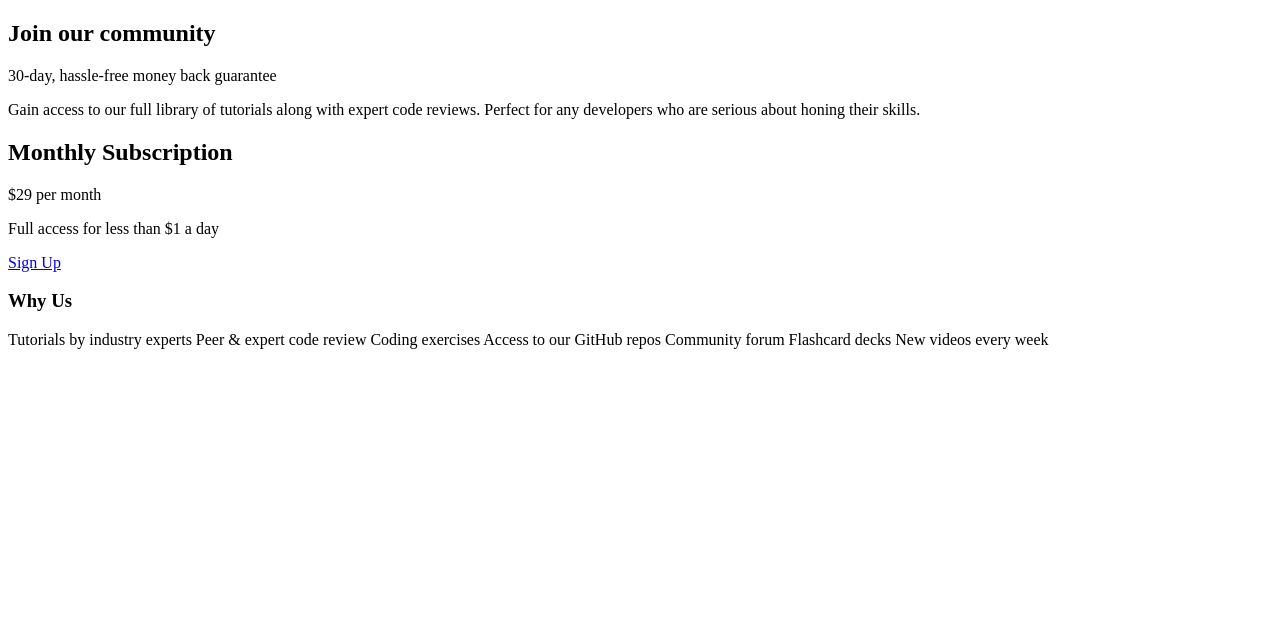
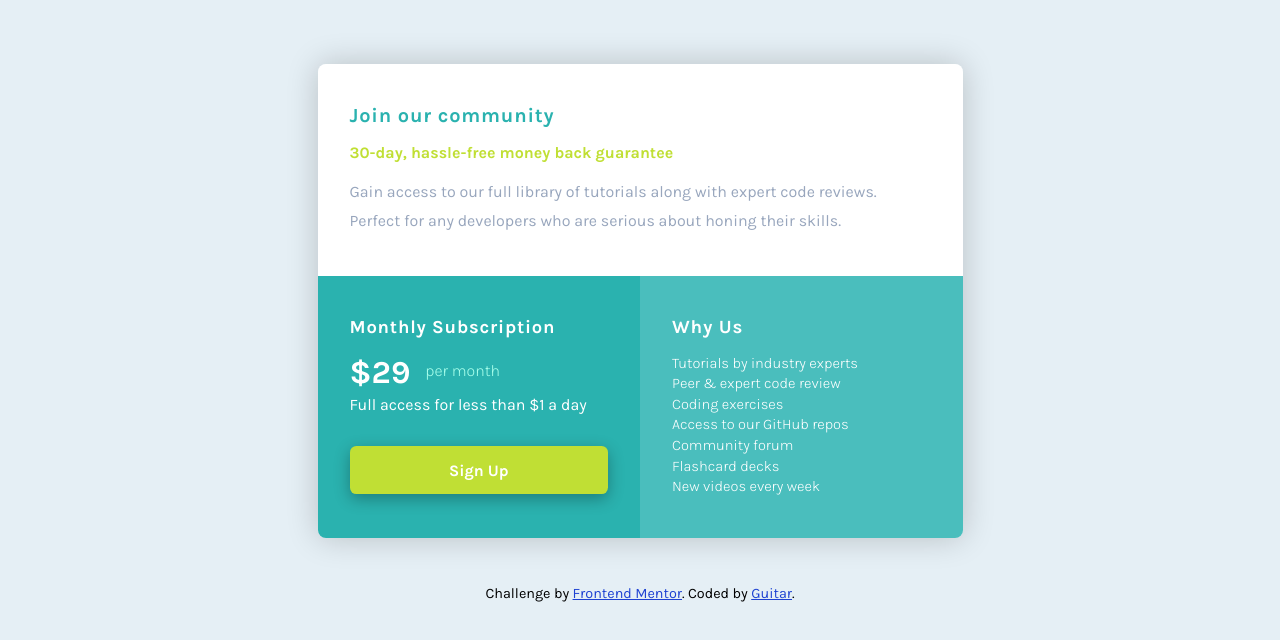
Before and after one commit to TTAR007/Single-price-grid, a plain HTML site: page index.html in a window 1280 px wide. Drawn offline with Linux system fonts and the light colour scheme; a web font is replaced by a local one.

Commit message:
Finished

```diff
--- a/index.html
+++ b/index.html
@@ -6,6 +6,7 @@
 
   <link rel="icon" type="image/png" sizes="32x32" href="./images/favicon-32x32.png">
   <link rel="stylesheet" href="main.css">
+  <link rel="stylesheet" href="media.css">
 
   <title>Frontend Mentor | Single Price Grid Component</title>
 </head>
@@ -14,8 +15,8 @@
   <main>
     <article class="community_box">
       <h1>Join our community</h1>
-      <p>30-day, hassle-free money back guarantee</p>
-      <p>
+      <p class="community_sub-head">30-day, hassle-free money back guarantee</p>
+      <p class="community_description">
         Gain access to our full library of tutorials along with expert code reviews.
         Perfect for any developers who are serious about honing their skills.
       </p>
@@ -23,30 +24,30 @@
 
     <article class="subscription_box">
       <h2>Monthly Subscription</h2>
-      <p><span>&dollar;29</span> per month</p>
+      <p class="subscription_price"><span>&dollar;29</span> per month</p>
       <p>Full access for less than &dollar;1 a day</p>
       <a class="sign-up_button" href="#">Sign Up</a>
     </article>
 
     <article class="why-us_box">
       <h3>Why Us</h3>
-      <p>
-        Tutorials by industry experts
-        Peer &amp; expert code review
-        Coding exercises
-        Access to our GitHub repos
-        Community forum
-        Flashcard decks
-        New videos every week
+      <p class="why-us_description">
+        <span>Tutorials by industry experts</span>
+        <span>Peer &amp; expert code review</span>
+        <span>Coding exercises</span>
+        <span>Access to our GitHub repos</span>
+        <span>Community forum</span>
+        <span>Flashcard decks</span>
+        <span>New videos every week</span>
       </p>
     </article>
   </main>
 
-  <!-- <footer>
+  <footer>
     <p class="attribution">
       Challenge by <a href="https://www.frontendmentor.io?ref=challenge" target="_blank">Frontend Mentor</a>.
       Coded by <a href="https://www.frontendmentor.io/profile/TTAR007" target="_blank">Guitar</a>.
     </p>
-  </footer> -->
+  </footer>
 </body>
 </html>
--- a/main.css
+++ b/main.css
@@ -1,4 +1,143 @@
 @import url('https://fonts.googleapis.com/css2?family=Barlow+Semi+Condensed:ital,wght@0,100;0,200;0,300;0,400;0,500;0,600;0,700;0,800;0,900;1,100;1,200;1,300;1,400;1,500;1,600;1,700;1,800;1,900&family=Big+Shoulders:opsz,wght@10..72,100..900&family=DM+Sans:ital,opsz,wght@0,9..40,100..1000;1,9..40,100..1000&family=Figtree:ital,wght@0,300..900;1,300..900&family=Fraunces:ital,opsz,wght@0,9..144,100..900;1,9..144,100..900&family=Hanken+Grotesk:ital,wght@0,100..900;1,100..900&family=Inter:ital,opsz,wght@0,14..32,100..900;1,14..32,100..900&family=Karla:ital,wght@0,200..800;1,200..800&family=Kumbh+Sans:wght@100..900&family=Lato:ital,wght@0,100;0,300;0,400;0,700;0,900;1,100;1,300;1,400;1,700;1,900&family=Lexend+Deca:wght@100..900&family=Montserrat:ital,wght@0,100..900;1,100..900&family=Open+Sans:ital,wght@0,300..800;1,300..800&family=Outfit:wght@100..900&family=Poppins:ital,wght@0,100;0,200;0,300;0,400;0,500;0,600;0,700;0,800;0,900;1,100;1,200;1,300;1,400;1,500;1,600;1,700;1,800;1,900&family=Red+Hat+Display:ital,wght@0,300..900;1,300..900&family=Young+Serif&display=swap');
 
-/* .attribution { font-size: 11px; text-align: center; }
-    .attribution a { color: hsl(228, 45%, 44%); } */
+:root {
+    /* ### Primary */
+    --Cyan: hsl(179, 62%, 43%);
+    --light-cyan: #4abebd;
+    --very-light-cyan: hsl(166, 100%, 83%);
+    --Bright-Yellow: hsl(71, 73%, 54%);
+
+    /* ### Neutral */
+    --Light-Gray: hsl(204, 43%, 93%);
+    --Grayish-Blue: hsl(218, 22%, 67%);
+    --white: hsl(0, 0%, 100%);
+
+    --w400: 400;
+    --w700: 700;
+    --w300: 300;
+}
+
+* {
+    box-sizing: border-box;
+    margin: 0;
+    padding: 0;
+}
+
+body {
+    position: relative;
+    background-color: var(--Light-Gray);
+    padding: 4rem 0;
+    font-family: 'Karla', sans-serif;
+}
+
+main {
+    display: grid;
+    min-width: 12.5rem;
+    max-width: 40.313rem;
+    margin: 0 auto;
+    width: 85%;
+    border-radius: 0.5rem;
+    overflow: hidden;
+    box-shadow: 0 0 2rem rgba(0, 0, 0, 0.2);
+}
+
+h1, h2, h3 {
+    letter-spacing: 0.05rem;
+}
+
+.community_box {
+    background-color: var(--white);
+    padding: 1.5rem 1.2rem;
+}
+
+h1 {
+    color: var(--Cyan);
+    font-size: 1.25rem;
+}
+
+.community_sub-head {
+    color: var(--Bright-Yellow);
+    font-weight: var(--w700);
+    margin: 1rem 0;
+}
+
+.community_description {
+    font-size: clamp(0.9rem, 0.7333rem + 0.7111vw, 1rem);
+    line-height: 180%;
+    color: var(--Grayish-Blue);
+}
+
+.subscription_box {
+    background-color: var(--Cyan);
+    padding: 1.5rem 1.2rem;
+    color: var(--white);
+}
+
+h2 {
+    font-size: 1.15rem;
+    margin-block-end: 1rem;
+}
+
+.subscription_price {
+    font-weight: var(--w300);
+    color: var(--very-light-cyan);
+    margin-block-end: 0.3rem;
+}
+
+.subscription_price span {
+    font-weight: var(--w700);
+    color: var(--white);
+    font-size: 2rem;
+    padding-inline-end: 0.7rem;
+    vertical-align: middle;
+}
+
+.sign-up_button {
+    text-decoration: none;
+    color: var(--white);
+    font-weight: var(--w700);
+    background-color: var(--Bright-Yellow);
+    display: block;
+    text-align: center;
+    padding: 0.9rem;
+    border-radius: 0.4rem;
+    box-shadow: 0 0.3rem 1rem rgba(0, 0, 0, 0.3);
+    margin-block-start: 2rem;
+    transition: 150ms;
+}
+
+.sign-up_button:hover {
+    background-color: var(--white);
+    color: var(--Bright-Yellow);
+    box-shadow: 0.4rem 0.5rem 1rem rgba(0, 0, 0, 0.4);
+}
+
+.why-us_box {
+    background-color: var(--light-cyan);
+    color: var(--white);
+    padding: 1.2rem;
+}
+
+h3 {
+    margin-block-end: 1rem;
+}
+
+.why-us_description {
+    font-size: 0.92rem;
+    font-weight: var(--w300);
+    line-height: 140%;
+}
+
+.why-us_description span {
+    display: block;
+}
+
+.attribution {
+    position: absolute;
+    font-size: 0.9rem;
+    text-align: center;
+    bottom: 0;
+    left: 0;
+    right: 0;
+}
+.attribution a { color: hsl(228, 75%, 47%); }
--- /dev/null
+++ b/media.css
@@ -0,0 +1,15 @@
+@media (min-width: 37.5rem) {
+    main {
+        grid-template-columns: repeat(2, 1fr);
+    }
+
+    .community_box {
+        grid-column: 1 / 3;
+    }
+
+    .community_box,
+    .subscription_box,
+    .why-us_box {
+        padding: 2.5rem 2rem;
+    }
+}
```
